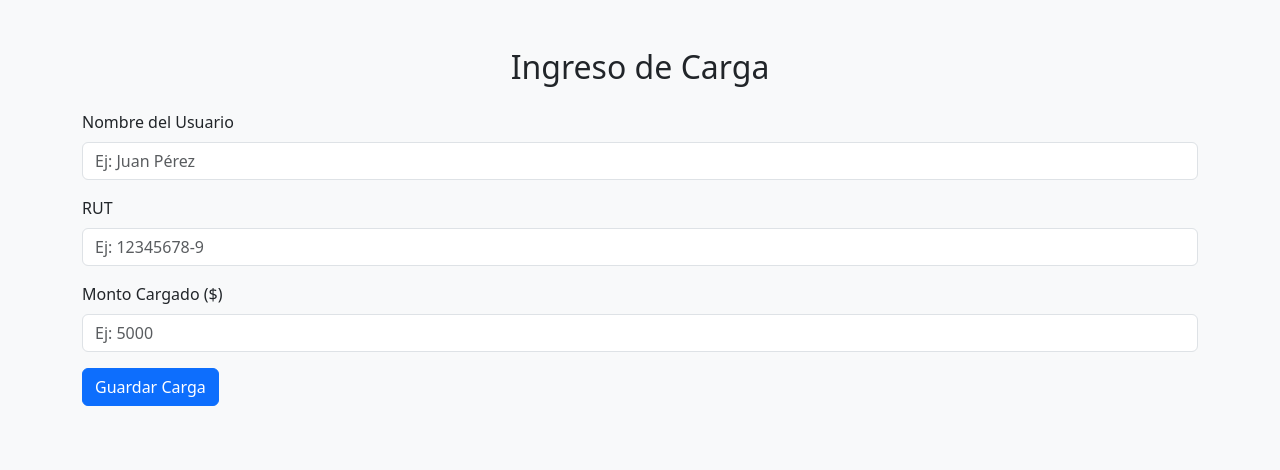
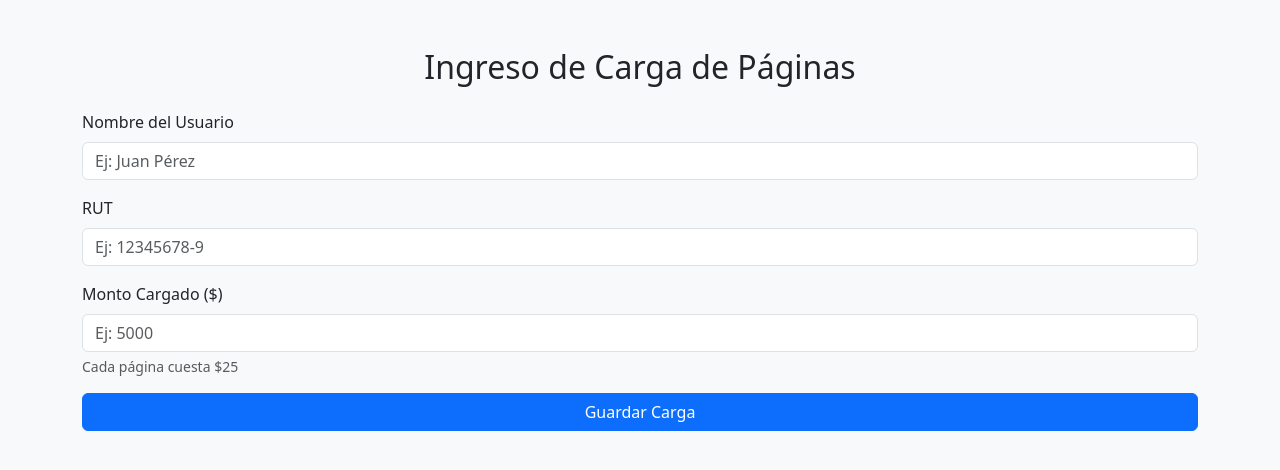
Before and after one commit to cybernovala/prepago, a Flask app: template templates/menu_admin.html in a window 1280 px wide. Shown: the top 470 px of the page. Run offline with Flask 3, Linux system fonts and the light colour scheme; the template is opened without the code that fills it, so the values that code supplies are empty.

Commit message:
Update menu_admin.html

```diff
--- a/templates/menu_admin.html
+++ b/templates/menu_admin.html
@@ -3,13 +3,13 @@
 <head>
   <meta charset="UTF-8" />
   <meta name="viewport" content="width=device-width, initial-scale=1.0" />
-  <title>Menú Administrador</title>
+  <title>Menú Administrador - Cargar Saldo</title>
   <link rel="stylesheet" href="https://cdn.jsdelivr.net/npm/bootstrap@5.3.3/dist/css/bootstrap.min.css">
 </head>
 <body class="bg-light">
   <div class="container mt-5">
-    <h2 class="mb-4 text-center">Ingreso de Carga </h2>
-    <form>
+    <h2 class="mb-4 text-center">Ingreso de Carga de Páginas</h2>
+    <form id="form-carga">
       <div class="mb-3">
         <label for="nombre" class="form-label">Nombre del Usuario</label>
         <input type="text" class="form-control" id="nombre" placeholder="Ej: Juan Pérez" required>
@@ -20,29 +20,32 @@
       </div>
       <div class="mb-3">
         <label for="monto" class="form-label">Monto Cargado ($)</label>
-        <input type="number" class="form-control" id="monto" placeholder="Ej: 5000" required min="0">
+        <input type="number" class="form-control" id="monto" placeholder="Ej: 5000" required min="25" step="25">
+        <div class="form-text">Cada página cuesta $25</div>
       </div>
-      <button type="submit" class="btn btn-primary">Guardar Carga</button>
+      <button type="submit" class="btn btn-primary w-100">Guardar Carga</button>
     </form>
   </div>
 
   <script>
-    document.querySelector('form').addEventListener('submit', async (e) => {
+    const backendURL = "https://prepago.onrender.com";
+
+    document.getElementById('form-carga').addEventListener('submit', async (e) => {
       e.preventDefault();
 
       const nombre = document.getElementById('nombre').value.trim();
       const rut = document.getElementById('rut').value.trim();
-      const monto = parseInt(document.getElementById('monto').value);
+      const monto = parseInt(document.getElementById('monto').value.trim(), 10);
 
-      if (!nombre || !rut || isNaN(monto) || monto <= 0) {
-        alert('Por favor, completa todos los campos correctamente.');
+      if (!nombre || !rut || isNaN(monto) || monto < 25) {
+        alert('Por favor, completa todos los campos correctamente. Monto mínimo: $25');
         return;
       }
 
       const paginas = Math.floor(monto / 25); // Cada página vale $25
 
       try {
-        const respuesta = await fetch('https://prepago.onrender.com/cargar_usuario', {
+        const respuesta = await fetch(`${backendURL}/cargar_usuario`, {
           method: 'POST',
           headers: { 'Content-Type': 'application/json' },
           body: JSON.stringify({ nombre, rut, paginas })
@@ -51,14 +54,13 @@
         const data = await respuesta.json();
 
         if (respuesta.ok) {
-          alert(data.mensaje);
-          // Opcional: limpiar formulario
+          alert(data.mensaje || 'Carga realizada con éxito.');
           e.target.reset();
         } else {
-          alert(data.error || 'Error al cargar el saldo');
+          alert(data.error || 'Error al realizar la carga.');
         }
       } catch (error) {
-        alert('Error en la conexión al servidor');
+        alert('Error en la conexión con el servidor.');
       }
     });
   </script>
```
